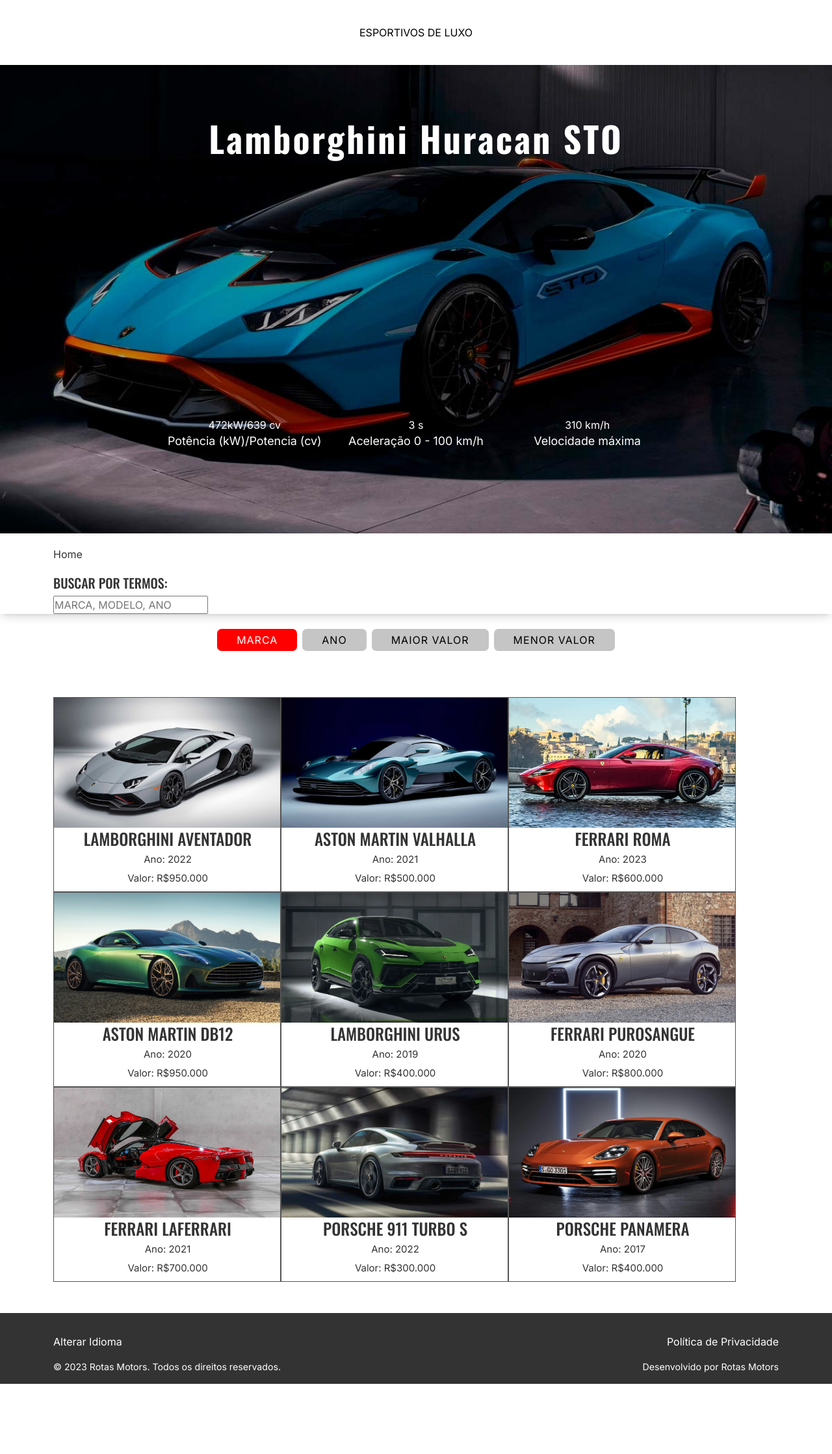
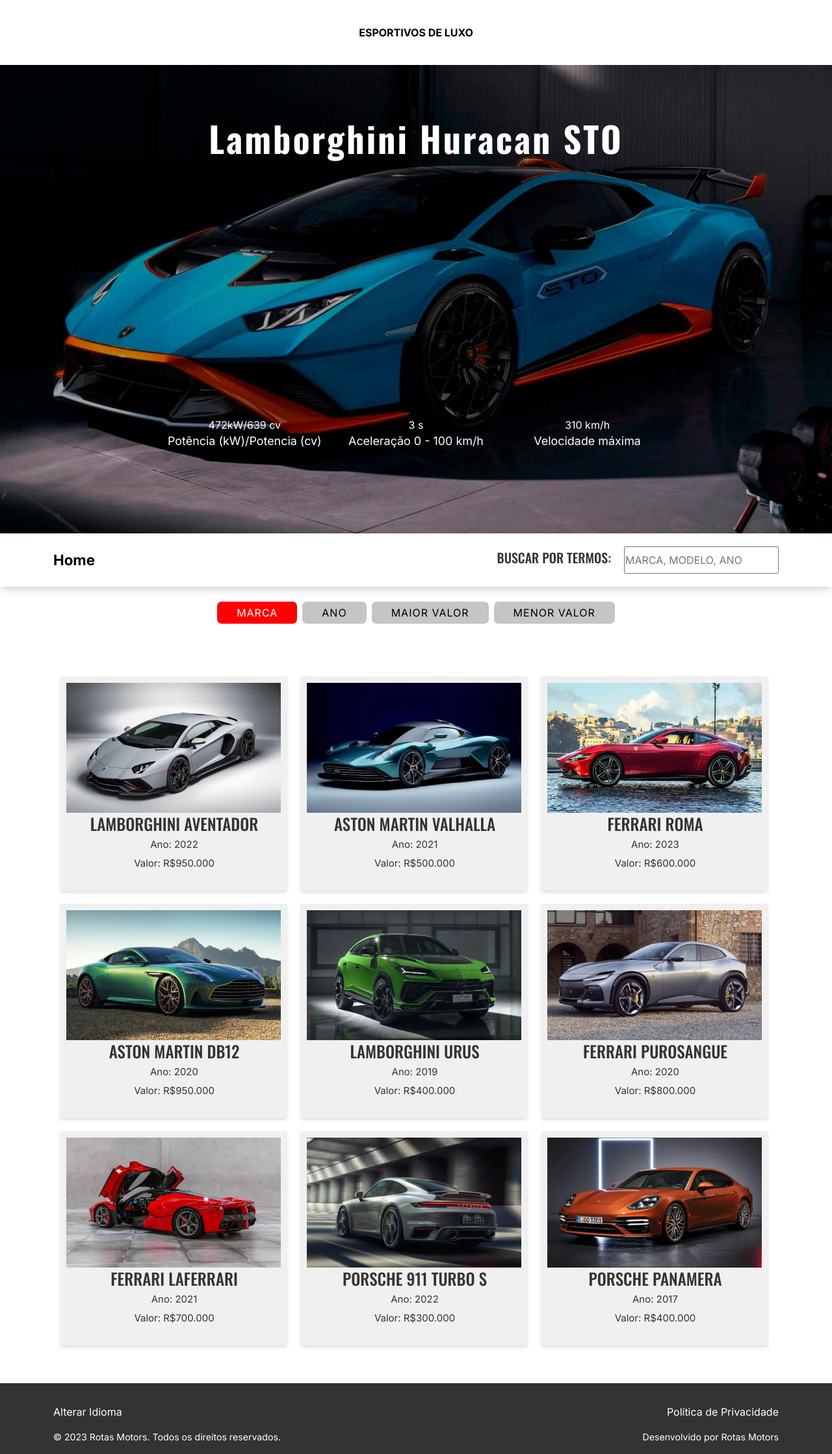
Before and after one commit to Nfinotti7/lp-porsche, a PHP site: page /catalogo.php in a window 1280 px wide. Shown: the whole page at 65% size. Before the commit the page ends 2130 px from the top, so only its background shows below. Run offline with PHP 8.4, Linux system fonts and the light colour scheme; data that the repository does not hold is empty; some libraries are stand-ins or nearby versions.

Commit message:
00:04 18/09/23

```diff
--- a/catalogo.php
+++ b/catalogo.php
@@ -70,24 +70,20 @@
              <div class="d-flex align-items-center justify-content-center">
                  <h2 class="section__title">Lamborghini Huracan STO</h2>
              </div>
-             <?php if($isSold){ ?>
-             <div class="item__sold--title">
-                 <h2>VENDIDO</h2>
-             </div>
-             <?php } ?>
+
              <div class="container">
                  <div class="banner__content--texts">
                      <div class="row">
                          <div class="col-6 col-md-6 col-lg-4">
-                             <h3 class="marca"></h3>472kW/639 cv</h3>
+                             <h3 class="brand"></h3>472kW/639 cv</h3>
                              <p>Potência (kW)/Potencia (cv)</p>
                          </div>
                          <div class="col-6 col-md-6 col-lg-4">
-                             <h3 class="marca"></h3>3 s</h3>
+                             <h3 class="brand"></h3>3 s</h3>
                              <p>Aceleração 0 - 100 km/h</p>
                          </div>
                          <div class="col-6 col-md-6 col-lg-4">
-                             <h3 class="marca"></h3>310 km/h</h3>
+                             <h3 class="brand"></h3>310 km/h</h3>
                              <p>Velocidade máxima</p>
                          </div>
                      </div>
@@ -99,102 +95,104 @@
          <div class="container">
              <nav class="navigation">
                  <ul class="nav-menu">
-                     <li class="nav-item">Home</li>
+                     <li class="nav-item"><a href="">Home</a></li>
+                     <li class="search-item">
+                         <h5>BUSCAR POR TERMOS:</h5>
+                         <input type="search" id="searchbar" name="searchbar" placeholder="MARCA, MODELO, ANO">
+                     </li>
                  </ul>
-                 <h5>BUSCAR POR TERMOS:</h5><input type="search" id="searchbar" name="searchbar"
-                     placeholder="MARCA, MODELO, ANO">
              </nav>
          </div>
      </section>
 
      <section id="catalogo-bd">
          <div class="sorts" class="button-group" id="sorts">
-             <button class="button active" data-sort-by="marca">Marca</button>
+             <button class="button active" data-sort-by="brand">Marca</button>
              <button class="button" data-sort-by="year">Ano</button>
-             <button class="button" data-sort-by="preco">Maior valor</button>
+             <button class="button" data-sort-by="price">Maior valor</button>
              <button class="button" data-sort-by="menorvalor">Menor valor</button>
          </div>
          <div class="container">
-             <div class="ctlg-card">
+             <div class="ctlg-card ">
                  <div class="box-item" data-category="lambo">
                      <figure><img src="./public/imglamb.jpg" alt=""></figure>
-                     <h3 class="marca">LAMBORGHINI AVENTADOR</h3>
+                     <h3 class="brand">LAMBORGHINI AVENTADOR</h3>
                      <p class="year">Ano: 2022</p>
-                     <p class="preco">Valor: R$950.000</p>
+                     <p class="price">Valor: R$950.000</p>
                      <div class="overlay">
-                         <a href="#">Saiba mais</a>
+                         <a href="https://api.whatsapp.com/send?phone=559999999999">Saiba mais</a>
                      </div>
                  </div>
                  <div class="box-item" data-category="aston">
                      <figure><img src="./public/AMvalhalla.jpg" alt=""></figure>
-                     <h3 class="marca">ASTON MARTIN VALHALLA</h3>
+                     <h3 class="brand">ASTON MARTIN VALHALLA</h3>
                      <p class="year">Ano: 2021</p>
-                     <p class="preco">Valor: R$500.000</p>
+                     <p class="price">Valor: R$500.000</p>
                      <div class="overlay">
-                         <a href="#">Saiba mais</a>
+                         <a href="https://api.whatsapp.com/send?phone=559999999999">Saiba mais</a>
                      </div>
                  </div>
                  <div class="box-item" data-category="ferra">
                      <figure><img src="./public/FRRroma.jpg" alt=""></figure>
-                     <h3 class="marca">FERRARI ROMA</h3>
+                     <h3 class="brand">FERRARI ROMA</h3>
                      <p class="year">Ano: 2023</p>
-                     <p class="preco">Valor: R$600.000</p>
+                     <p class="price">Valor: R$600.000</p>
                      <div class="overlay">
-                         <a href="#">Saiba mais</a>
+                         <a href="https://api.whatsapp.com/send?phone=559999999999">Saiba mais</a>
                      </div>
                  </div>
                  <div class="box-item" data-category="aston">
                      <figure><img src="./public/AMdb12.jpg" alt=""></figure>
-                     <h3 class="marca">ASTON MARTIN DB12</h3>
+                     <h3 class="brand">ASTON MARTIN DB12</h3>
                      <p class="year">Ano: 2020</p>
-                     <p class="preco">Valor: R$950.000</p>
+                     <p class="price">Valor: R$950.000</p>
                      <div class="overlay">
-                         <a href="#">Saiba mais</a>
+                         <a href="https://api.whatsapp.com/send?phone=559999999999">Saiba mais</a>
                      </div>
                  </div>
                  <div class="box-item" data-category="lambo">
                      <figure><img src="./public/LBurus.webp" alt=""></figure>
-                     <h3 class="marca">LAMBORGHINI URUS</h3>
+                     <h3 class="brand">LAMBORGHINI URUS</h3>
                      <p class="year">Ano: 2019</p>
-                     <p class="preco">Valor: R$400.000</p>
+                     <p class="price">Valor: R$400.000</p>
                      <div class="overlay">
-                         <a href="#">Saiba mais</a>
+                         <a href="https://api.whatsapp.com/send?phone=559999999999">Saiba mais</a>
                      </div>
                  </div>
                  <div class="box-item" data-category="ferra">
                      <figure><img src="./public/FRRpurosangue.webp" alt=""></figure>
-                     <h3 class="marca">FERRARI PUROSANGUE</h3>
+                     <h3 class="brand">FERRARI PUROSANGUE</h3>
                      <p class="year">Ano: 2020</p>
-                     <p class="preco">Valor: R$800.000</p>
+                     <p class="price">Valor: R$800.000</p>
                      <div class="overlay">
-                         <a href="#">Saiba mais</a>
+                         <a href="https://api.whatsapp.com/send?phone=559999999999">Saiba mais</a>
                      </div>
                  </div>
                  <div class="box-item" data-category="ferra">
                      <figure><img src="./public/FRRlaferrari.jpg" alt=""></figure>
-                     <h3 class="marca">FERRARI LAFERRARI</h3>
+                     <h3 class="brand">FERRARI LAFERRARI</h3>
                      <p class="year">Ano: 2021</p>
-                     <p class="preco">Valor: R$700.000</p>
+                     <p class="price">Valor: R$700.000</p>
                      <div class="overlay">
-                         <a href="#">Saiba mais</a>
+                         <a href="https://api.whatsapp.com/send?phone=559999999999">Saiba mais</a>
                      </div>
                  </div>
                  <div class="box-item" data-category="pors">
                      <figure><img src="./public/PRSC911turbos.webp" alt=""></figure>
-                     <h3 class="marca">PORSCHE 911 TURBO S</h3>
+                     <h3 class="brand">PORSCHE 911 TURBO S</h3>
                      <p class="year">Ano: 2022</p>
-                     <p class="preco">Valor: R$300.000</p>
+                     <p class="price">Valor: R$300.000</p>
                      <div class="overlay">
-                         <a href="#">Saiba mais</a>
+                         <a href="https://api.whatsapp.com/send?phone=559999999999">Saiba mais</a>
                      </div>
                  </div>
                  <div class="box-item" data-category="pors">
                      <figure><img src="./public/PRSCpanamera.webp" alt=""></figure>
-                     <h3 class="marca">PORSCHE PANAMERA</h3>
+                     <h3 class="brand">PORSCHE PANAMERA</h3>
                      <p class="year">Ano: 2017</p>
-                     <p class="preco">Valor: R$400.000</p>
+                     <p class="price">Valor: R$400.000</p>
                      <div class="overlay">
-                         <a href="#">Saiba mais</a>
+                         <a href="https://api.whatsapp.com/send?phone=559999999999">Saiba mais</a>
                      </div>
                  </div>
              </div>
@@ -202,7 +200,17 @@
 
 
      </section>
-
+     <script type="text/javascript">
+     function googleTranslateElementInit() {
+         new google.translate.TranslateElement({
+                 pageLanguage: 'pt'
+             },
+             'google__translate'
+         );
+     }
+     </script>
+     <script type="text/javascript"
+         src="https://translate.google.com/translate_a/element.js?cb=googleTranslateElementInit"></script>
      <footer>
          <div class="container">
              <div class="footer__wrapper">
--- a/style-catalogo.css
+++ b/style-catalogo.css
@@ -10,11 +10,25 @@ body {
 }
 
 .hdr-catalogo a {
+  font-size: 16px;
+  font-weight: bold;
   display: flex;
   justify-content: center;
   align-items: center;
   text-decoration: none;
   color: #000;
+}
+
+.sticky-menu .navigation .nav-menu .nav-item {
+  font-size: 24px;
+  font-weight: bold;
+}
+.sticky-menu .navigation .nav-menu .search-item {
+  display: inline-flex;
+}
+
+.sticky-menu .navigation .nav-menu .search-item h5 {
+  padding: 5px 20px;
 }
 
 #catalogo-bd .sorts {
@@ -57,13 +71,15 @@ body {
   margin-bottom: 3rem;
 }
 #catalogo-bd .container .ctlg-card .box-item {
-  background: #ffffff;
-  border: #545353 solid 1px;
+  background: #f0f0f0;
   width: 350px;
-  height: 300px;
-  gap: 10px;
+  height: 330px;
+  box-shadow: 0 4px 6px -1px rgb(0 0 0 / 0.1), 0 2px 4px -2px rgb(0 0 0 / 0.1);
+  gap: 15px;
   transition: 0.5s;
   position: relative;
+  padding: 10px;
+  margin: 10px;
 }
 
 #catalogo-bd .ctlg-card .box-item img {
```
Also changed, not shown: script-ctlg.js (+20 -6 lines), index.php (line endings or trailing spaces). Lines whose indentation alone changed are shown as unchanged.
